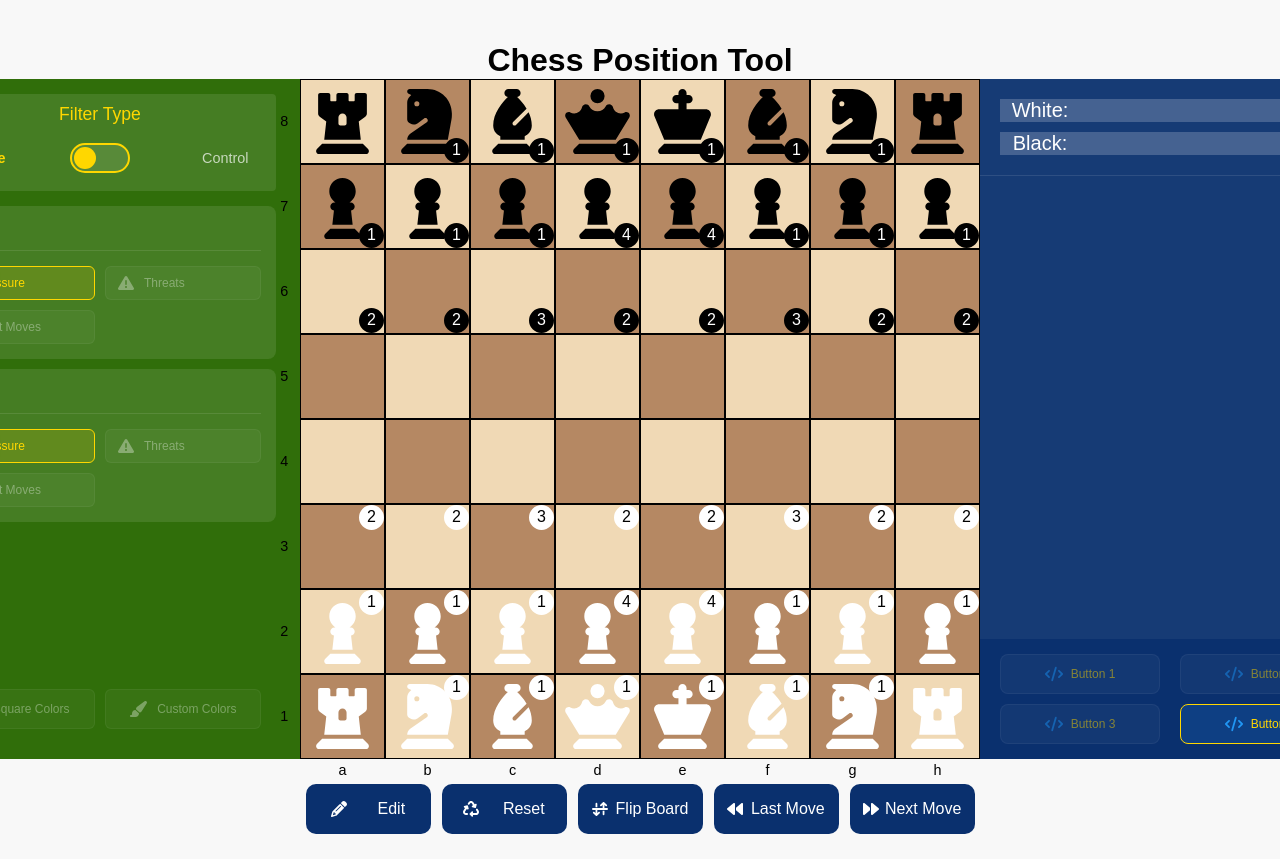
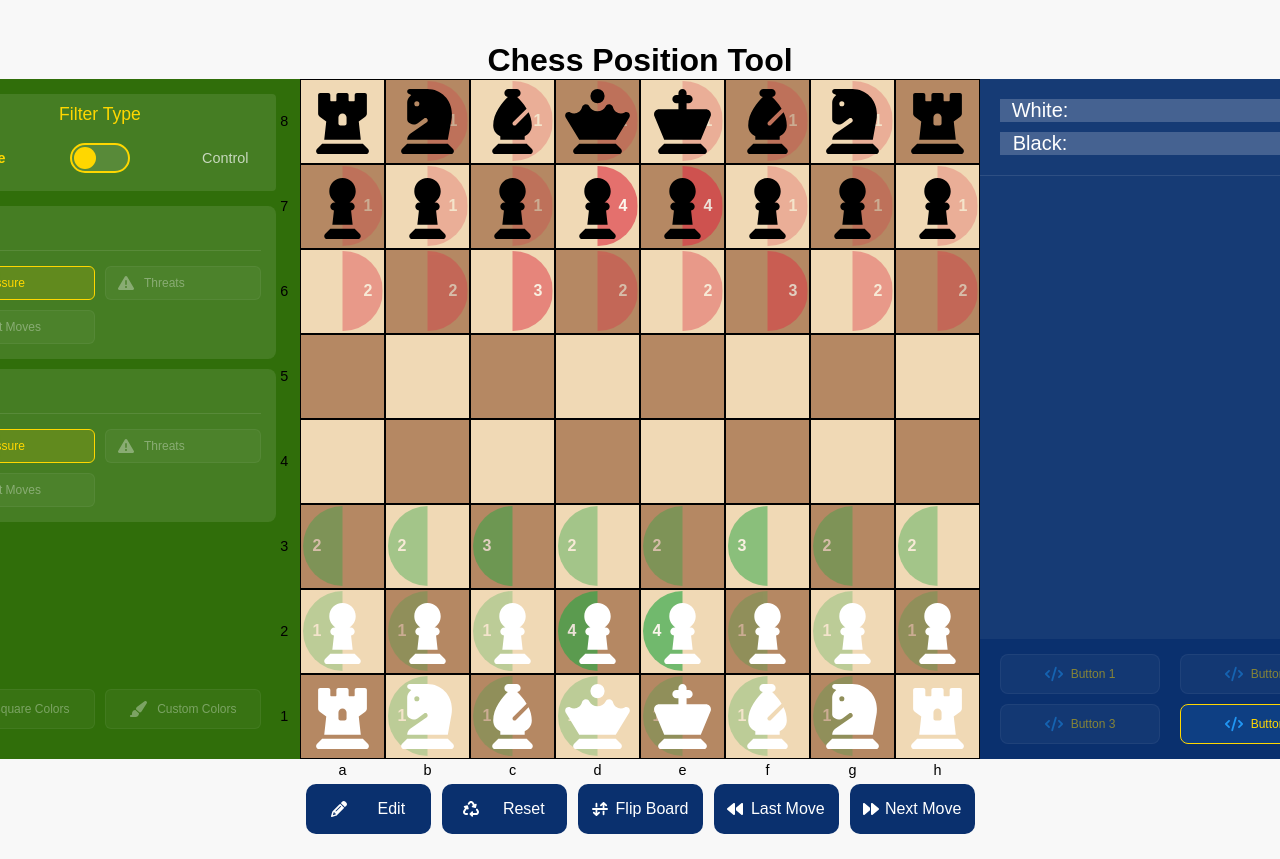
Before and after one commit to kraig-hebert/chess-position-tool, a React (Vite) app: page / in a window 1280 px wide. Shown: the top 859 px of the page. Built offline with nearby package versions, Linux system fonts and the light colour scheme.

Commit message:
reworked pressure stylings to red and green and a fill circle

```diff
--- a/src/components/board/square/Square.jsx
+++ b/src/components/board/square/Square.jsx
@@ -38,19 +38,25 @@ const Square = (props) => {
   const renderedWhiteFilter =
     activeFilters.activeFilterType === "pressure" &&
     whitePressure[row][col] > 0 ? (
-      <div className={`white-filter level-6`}>{whitePressure[row][col]}</div>
+      <div className={`white-filter level-${whitePressure[row][col]}`}>
+        {whitePressure[row][col]}
+      </div>
     ) : null;
 
   const renderedBlackFilter =
     activeFilters.activeFilterType === "pressure" &&
     blackPressure[row][col] > 0 ? (
-      <div className={`black-filter level-6`}>{blackPressure[row][col]}</div>
+      <div className={`black-filter level-${blackPressure[row][col]}`}>
+        {blackPressure[row][col]}
+      </div>
     ) : null;
 
   const renderSquareControl = () => {
     if (squareControl.control > 0 && activeFilters.colors[squareControl.color])
       return (
-        <div className={`${squareControl.color}-filter level-6`}>
+        <div
+          className={`${squareControl.color}-filter level-${squareControl.control}`}
+        >
           {squareControl.control}
         </div>
       );
@@ -93,6 +99,7 @@ const Square = (props) => {
         isSelected ? "selected" : ""
       } ${isEnPassantTarget ? "en-passant-target" : ""}`}
       onClick={onClick}
+      data-filter-type={activeFilters.activeFilterType}
     >
       {piece && <PieceIcon Icon={piece.icon} className={piece.className} />}
       {isLegal && renderLegalMove()}
--- a/src/components/board/square/squareStyles.css
+++ b/src/components/board/square/squareStyles.css
@@ -54,7 +54,7 @@
   border-radius: 50%;
   left: 0;
   top: 0;
-  z-index: 10;
+  z-index: 3;
   background-color: green;
 }
 
@@ -74,57 +74,87 @@
   opacity: 1;
 }
 
-.white-filter {
+/* Base styles for filters */
+.white-filter,
+.black-filter {
   position: absolute;
   display: flex;
   justify-content: center;
   align-items: center;
-  width: 25px;
-  height: 25px;
+  width: 80px;
+  height: 80px;
   border-radius: 50%;
-  border: 2px solid white;
-  right: 0;
-  top: 0;
-  z-index: 10;
-  background-color: white;
+  z-index: 1;
+  font-weight: bold;
+  font-size: 1rem;
   opacity: 0;
 }
 
-.black-filter {
-  position: absolute;
-  display: block;
-  display: flex;
-  justify-content: center;
-  align-items: center;
-  width: 25px;
-  height: 25px;
-  border-radius: 50%;
-  border: 2px solid black;
-  right: 0;
-  bottom: 0;
-  z-index: 10;
-  background-color: black;
-  color: white;
-  opacity: 0;
+/* Add z-index for pieces to ensure they're on top */
+.piece {
+  position: relative;
+  z-index: 2;
+}
+
+/* Control mode - centered circle with number at top */
+[data-filter-type="control"] .white-filter {
+  background-color: rgba(40, 167, 69, 0.85); /* green */
+  color: #fff;
+  align-items: flex-start;
+  padding-top: 5px;
+}
+
+[data-filter-type="control"] .black-filter {
+  background-color: rgba(220, 53, 69, 0.85); /* red */
+  color: #fff;
+  align-items: flex-start;
+  padding-top: 5px;
+}
+
+/* Pressure mode - split circle with numbers on sides */
+[data-filter-type="pressure"] .white-filter {
+  background-color: rgba(40, 167, 69, 0.85); /* green */
+  color: #fff;
+  clip-path: polygon(0 0, 50% 0, 50% 100%, 0 100%);
+  justify-content: flex-start;
+  padding-left: 10px;
+}
+
+[data-filter-type="pressure"] .black-filter {
+  background-color: rgba(220, 53, 69, 0.85); /* red */
+  color: #fff;
+  clip-path: polygon(50% 0, 100% 0, 100% 100%, 50% 100%);
+  justify-content: flex-end;
+  padding-right: 10px;
+}
+
+/* Ensure legal moves and notations stay on top */
+.possible-move {
+  z-index: 3;
+}
+
+.left-notation,
+.bottom-notation {
+  z-index: 3;
 }
 
 .level-1 {
-  opacity: 0.2;
+  opacity: 0.3;
 }
 .level-2 {
-  opacity: 0.4;
+  opacity: 0.45;
 }
 .level-3 {
   opacity: 0.6;
 }
 .level-4 {
-  opacity: 0.8;
+  opacity: 0.75;
 }
 .level-5 {
-  opacity: 0.9;
+  opacity: 0.85;
 }
 .level-6 {
-  opacity: 1;
+  opacity: 0.95;
 }
 
 .illegal {
@@ -137,7 +167,6 @@
   transform: translateY(-50%);
   left: -25%;
   font-size: 0.9rem;
-  z-index: 10;
 }
 
 .bottom-notation {
@@ -146,5 +175,4 @@
   left: 50%;
   transform: translateX(-50%);
   font-size: 0.9rem;
-  z-index: 10;
 }
```
